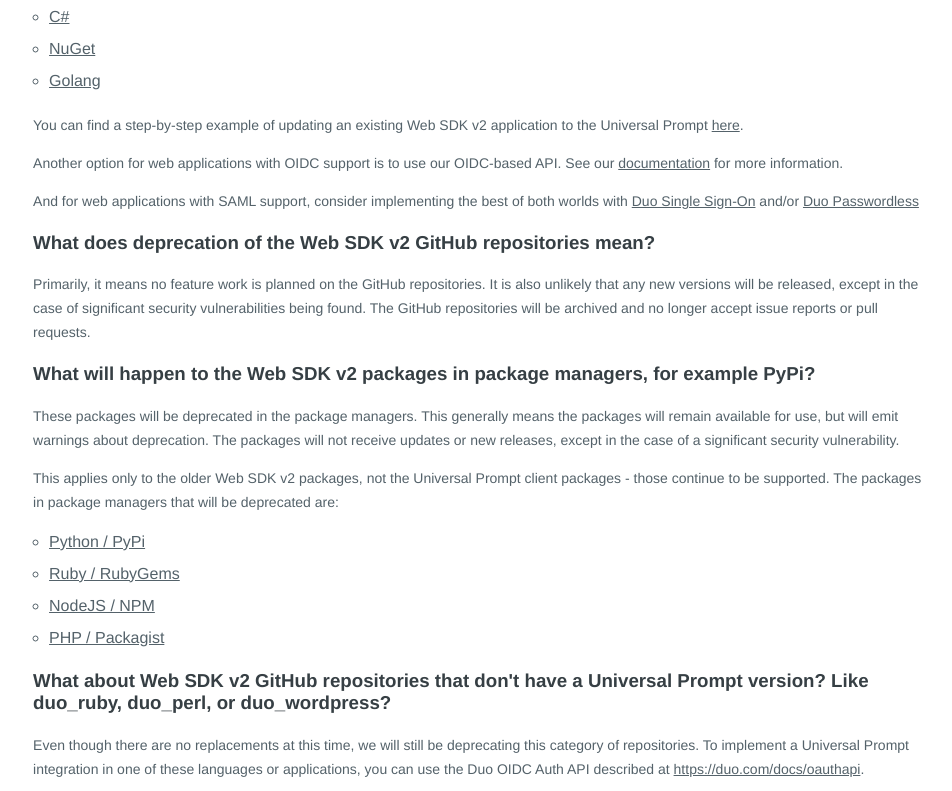
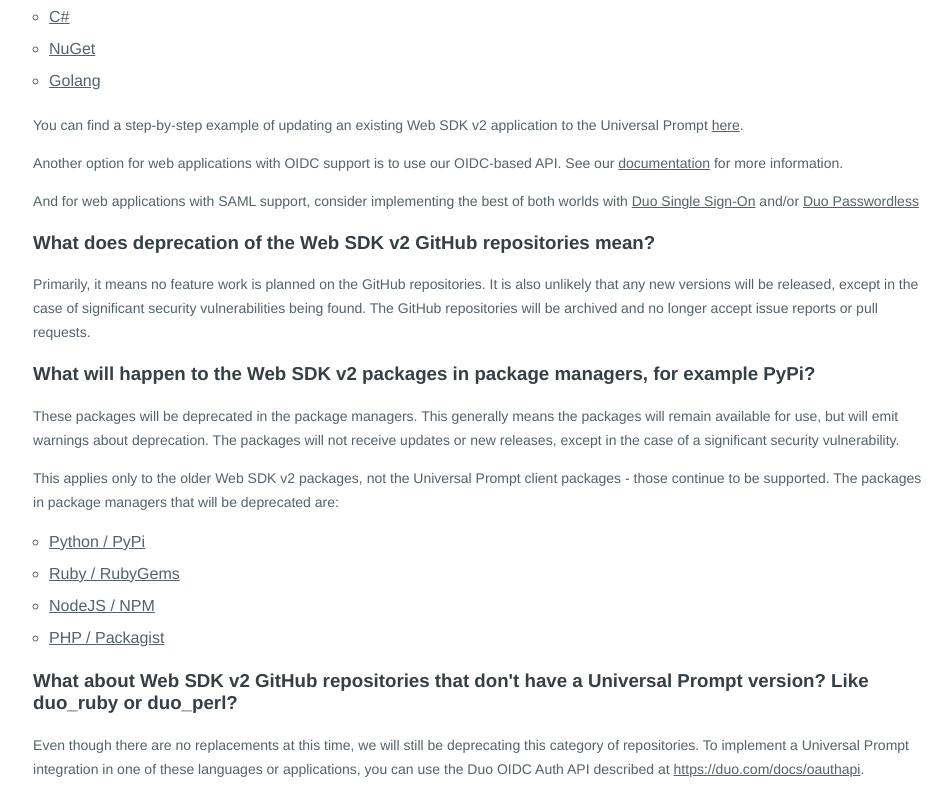
Before and after one commit to duosecurity/duosecurity.github.io, a plain HTML site: page faq.html in a window 1280 px wide. Shown: the part 1939-2730 px from the top of the page, without its empty margins (314-1266 px from the left). Drawn offline with Linux system fonts and the light colour scheme.

Commit message:
Remove statement that duo_wordpress does not have a replacement (#3)

```diff
--- a/faq.html
+++ b/faq.html
@@ -24,7 +24,7 @@
             <li><a href="#Question9">How do I upgrade an application to the Universal Prompt?</a></li>
             <li><a href="#Question10">What does deprecation of the Web SDK v2 GitHub repositories mean?</a></li>
             <li><a href="#Question11">What will happen to the Web SDK v2 packages in package managers, for example PyPi?</a></li>
-            <li><a href="#Question12">What about Web SDK v2 GitHub repositories that don't have a Universal Prompt version?  Like duo_ruby, duo_perl, or duo_wordpress?</a></li>
+            <li><a href="#Question12">What about Web SDK v2 GitHub repositories that don't have a Universal Prompt version?  Like duo_ruby or duo_perl?</a></li>
           </ul>
         </div>
     </div>
@@ -118,7 +118,7 @@
       <li><a href="https://packagist.org/packages/duosecurity/duo_php">PHP / Packagist</a></li>
     </ul>
     <div id="Question12">
-      <h3>What about Web SDK v2 GitHub repositories that don't have a Universal Prompt version?  Like duo_ruby, duo_perl, or duo_wordpress?</h3>
+      <h3>What about Web SDK v2 GitHub repositories that don't have a Universal Prompt version?  Like duo_ruby or duo_perl?</h3>
   </div>
   <p>Even though there are no replacements at this time, we will still be deprecating this category of repositories.  To implement a Universal Prompt integration in one of these languages or applications, you can use the Duo OIDC Auth API described at <a href="https://duo.com/docs/oauthapi">https://duo.com/docs/oauthapi</a>.</p>
     </div>
```
